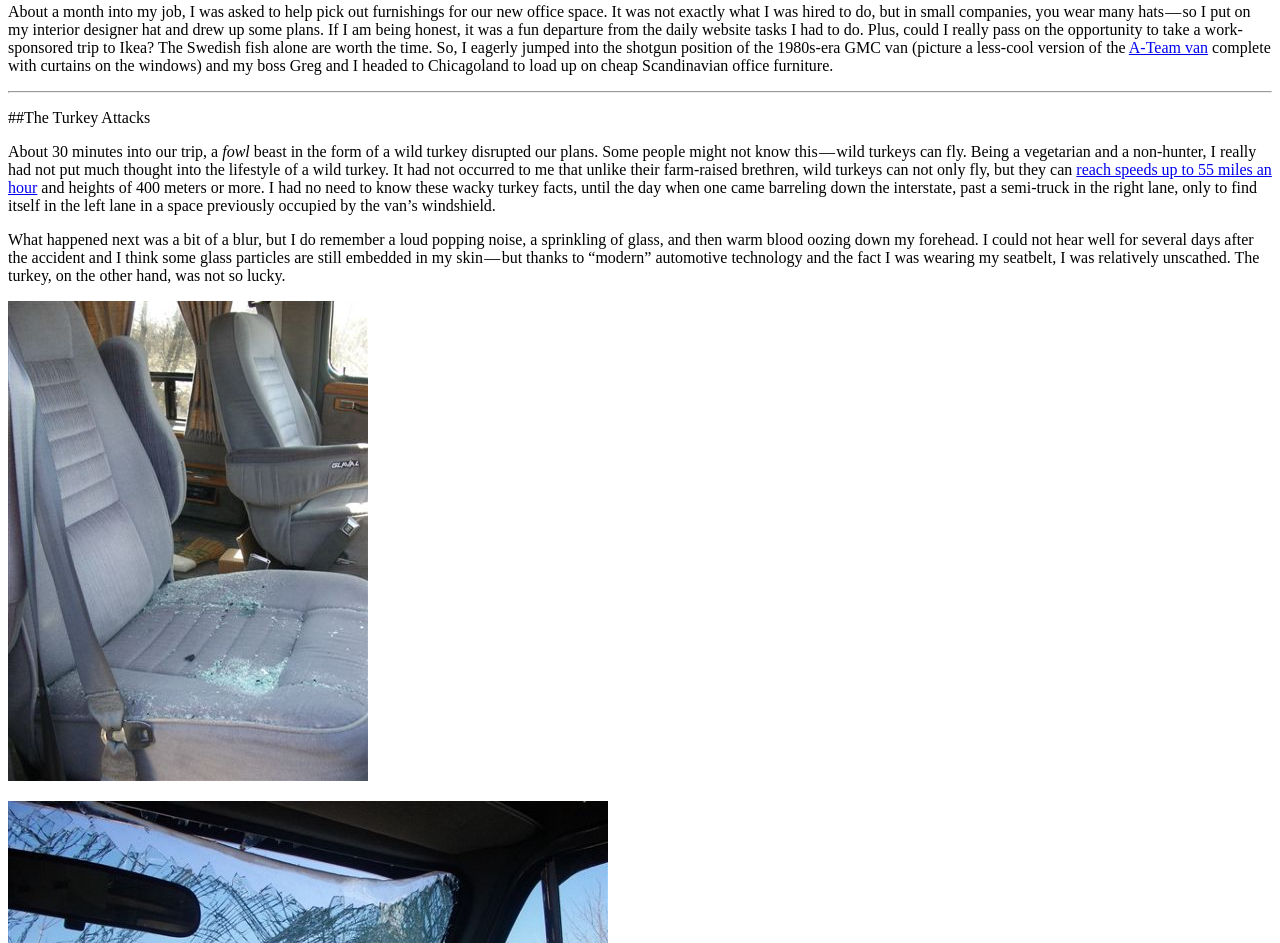
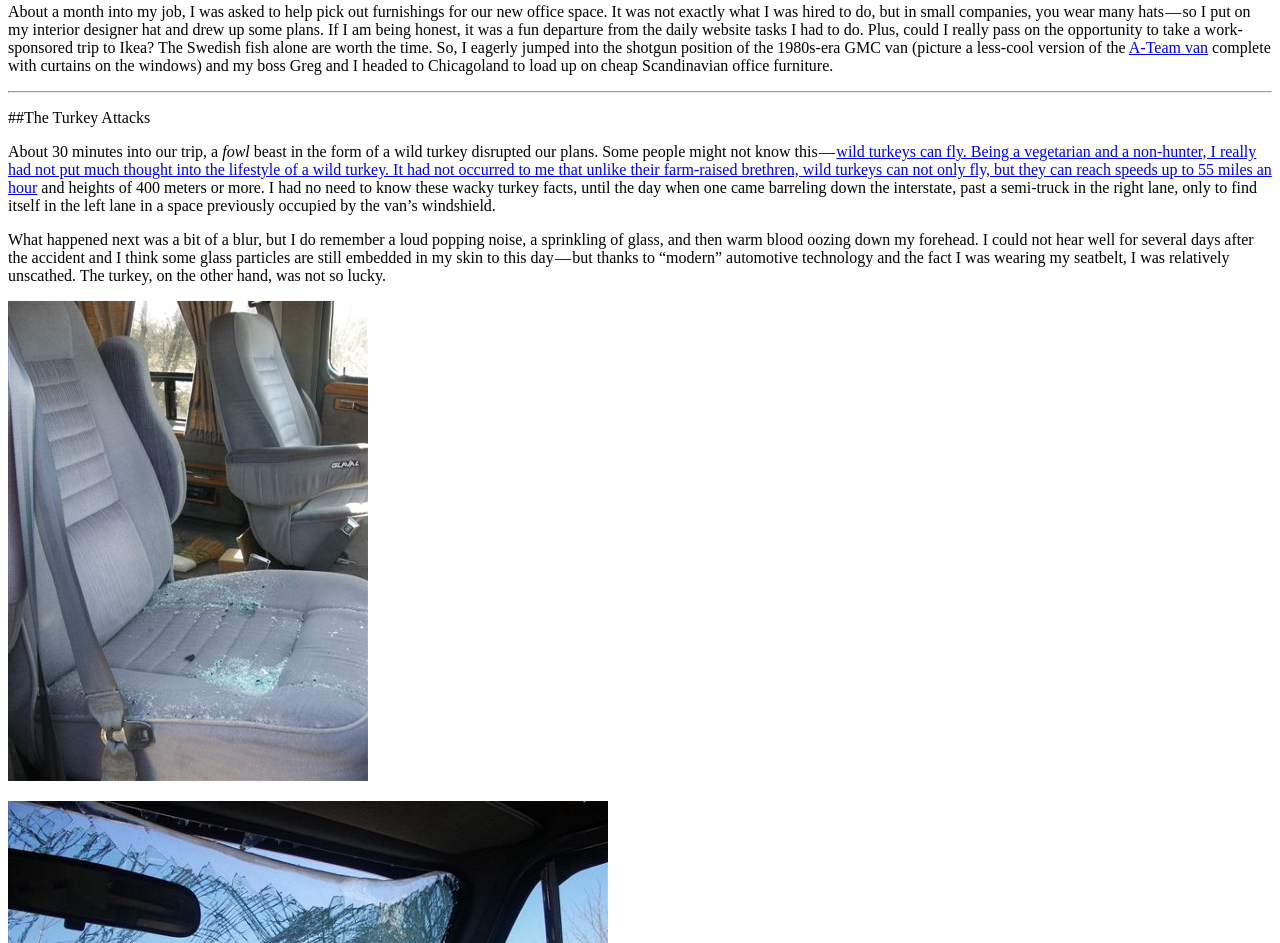
Before and after one commit to cehfisher/cehfisher.github.io, a Gatsby site: page /turkeys/turkeys/ in a window 1280 px wide. Shown: the part 1354-2297 px from the top of the page. Built offline with nearby package versions, Linux system fonts and the light colour scheme; Gatsby itself is replaced by a stand-in of ours.

Commit message:
video link

```diff
--- a/content/blog/turkeys/turkeys.md
+++ b/content/blog/turkeys/turkeys.md
@@ -24,9 +24,9 @@ description: Surviving A Wild Turkey Attack
 <hr>
 
 ##The Turkey Attacks
-<p name="8a81" id="8a81" class="graf graf--p graf-after--h4">About 30 minutes into our trip, a <em class="markup--em markup--p-em">fowl</em> beast in the form of a wild turkey disrupted our plans. Some people might not know this&#8202;—&#8202;wild turkeys can fly. Being a vegetarian and a non-hunter, I really had not put much thought into the lifestyle of a wild turkey. It had not occurred to me that unlike their farm-raised brethren, wild turkeys can not only fly, but they can <a href="https://www.thespruce.com/fun-facts-about-wild-turkeys-387112" data-href="https://www.thespruce.com/fun-facts-about-wild-turkeys-387112" class="markup--anchor markup--p-anchor" rel="noopener nofollow" target="_blank">reach speeds up to 55 miles an hour</a> and heights of 400 meters or more. I had no need to know these wacky turkey facts, until the day when one came barreling down the interstate, past a semi-truck in the right lane, only to find itself in the left lane in a space previously occupied by the van’s windshield.</p>
+<p name="8a81" id="8a81" class="graf graf--p graf-after--h4">About 30 minutes into our trip, a <em class="markup--em markup--p-em">fowl</em> beast in the form of a wild turkey disrupted our plans. Some people might not know this&#8202;—&#8202;<a href="https://youtu.be/T1_hra--u3M" target="_blank">wild turkeys can fly. Being a vegetarian and a non-hunter, I really had not put much thought into the lifestyle of a wild turkey. It had not occurred to me that unlike their farm-raised brethren, wild turkeys can not only fly, but they can <a href="https://www.thespruce.com/fun-facts-about-wild-turkeys-387112" data-href="https://www.thespruce.com/fun-facts-about-wild-turkeys-387112" class="markup--anchor markup--p-anchor" rel="noopener nofollow" target="_blank">reach speeds up to 55 miles an hour</a> and heights of 400 meters or more. I had no need to know these wacky turkey facts, until the day when one came barreling down the interstate, past a semi-truck in the right lane, only to find itself in the left lane in a space previously occupied by the van’s windshield.</p>
 
-<p name="b8a9" id="b8a9" class="graf graf--p graf-after--p">What happened next was a bit of a blur, but I do remember a loud popping noise, a sprinkling of glass, and then warm blood oozing down my forehead. I could not hear well for several days after the accident and I think some glass particles are still embedded in my skin&#8202;—&#8202;but thanks to “modern” automotive technology and the fact I was wearing my seatbelt, I was relatively unscathed. The turkey, on the other hand, was not so lucky.</p>
+<p name="b8a9" id="b8a9" class="graf graf--p graf-after--p">What happened next was a bit of a blur, but I do remember a loud popping noise, a sprinkling of glass, and then warm blood oozing down my forehead. I could not hear well for several days after the accident and I think some glass particles are still embedded in my skin to this day&#8202;—&#8202;but thanks to “modern” automotive technology and the fact I was wearing my seatbelt, I was relatively unscathed. The turkey, on the other hand, was not so lucky.</p>
 
 
 <div class="kg-card kg-image-card kg-width-medium">
@@ -63,7 +63,7 @@ description: Surviving A Wild Turkey Attack
 
 ##The Life Lesson the Turkey Taught Me
 
-I have been in a few other car accidents in my life, both before and after the wild turkey one. I had an accident once where I drove up an embankment and then flipped my car on its side — only seconds after I had buckled my seatbelt. And another accident where a deer T-boned my car on New Year’s Eve — only made worse by my then three-year-old daughter tearfully telling the police officer that her mommy had just killed one of Santa’s reindeers. But there is something about the turkey accident that is so jarring to me — one more pound, one more mile per hour, a shift in the wind essentially, and I would not be writing this story.
+I have been in a few other car accidents in my life, both before and after the wild turkey one. I had an accident once where I drove up an embankment and then flipped my car on its side — only seconds after I had buckled my seatbelt. And another accident where a deer T-boned my car on New Year’s Eve — only made worse by my then three-year-old daughter tearfully asking the police officer if her mommy had just killed one of Santa’s reindeers. But there is something about the turkey accident that is so jarring to me — one more pound, one more mile per hour, a shift in the wind essentially, and I would not be writing this story.
 
 Feeling a bit like a cat that had just lost one of its nine lives, from that day forward, I decided to jump at any opportunity I could, to not be so afraid all the time, to seize what I could out of life while I had it to live. A bit morbid perhaps, but I do not know of a motivator stronger than looking into the eyes of death itself. Of course, I struggle some days with keeping a positive outlook on life and doing the things I am scared to do (and know I should do), but even the worst days are still days I am alive. So I cherish them as well.
 
```
